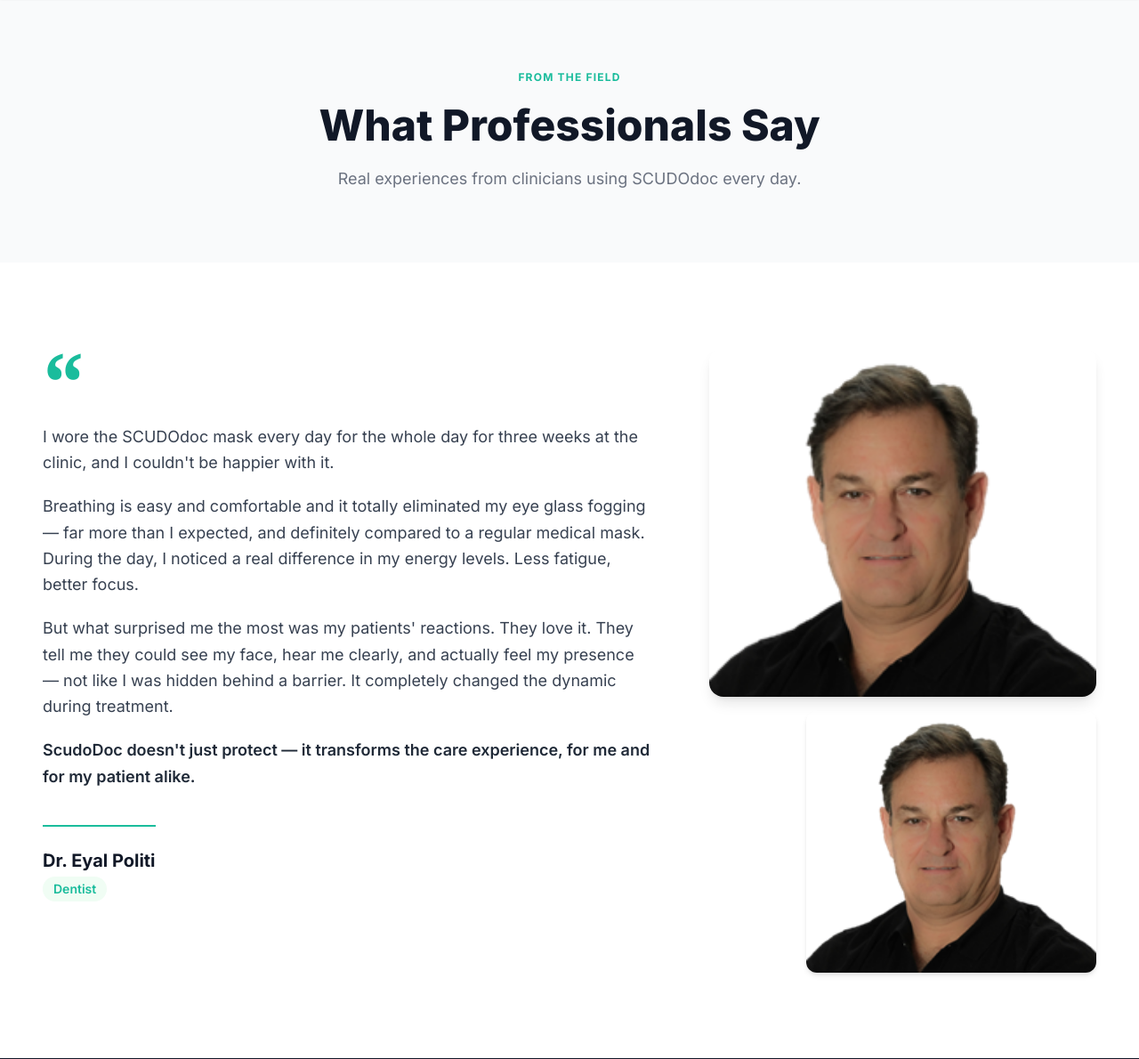
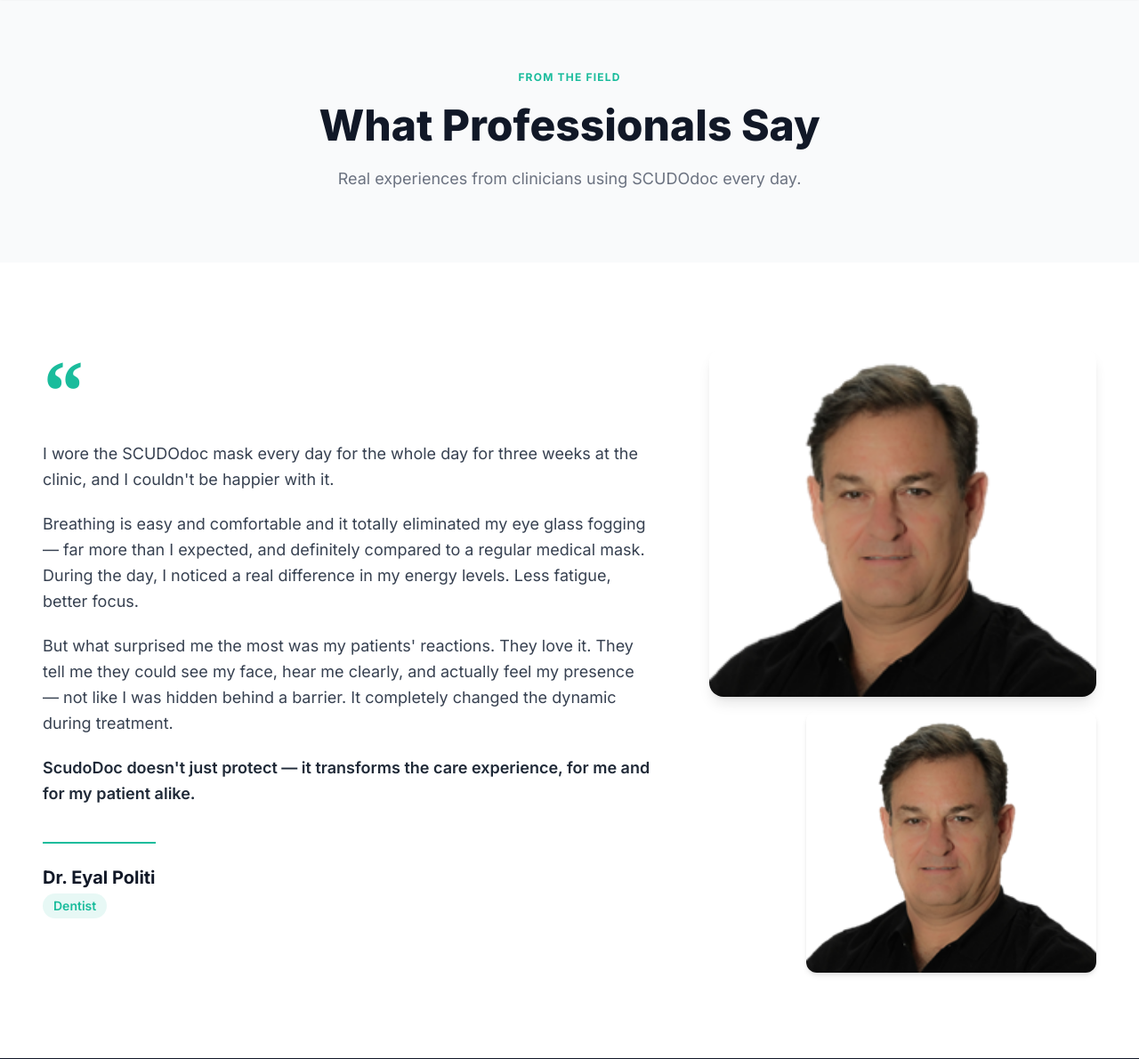
Before and after one commit to shaishalgi-art/scudodoc-website-, a Flask app: page /testimonials in a window 1280 px wide. Shown: the part 127-1317 px from the top of the page at 89% size. Run offline with Flask 3, Linux system fonts and the light colour scheme; some libraries are stand-ins or nearby versions.

Commit message:
fix: clean up testimonials template styles per code review

```diff
--- a/templates/testimonials.html
+++ b/templates/testimonials.html
@@ -20,7 +20,7 @@
 
       <!-- LEFT: Quote -->
       <div class="lg:col-span-3">
-        <div class="text-8xl font-extrabold text-primary leading-none mb-2 select-none" style="font-family: Georgia, serif; line-height: 0.8;">&ldquo;</div>
+        <div class="text-8xl font-extrabold text-primary font-serif leading-none mb-2 select-none">&ldquo;</div>
 
         <blockquote class="text-lg text-gray-700 leading-relaxed space-y-5">
           <p>I wore the SCUDOdoc mask every day for the whole day for three weeks at the clinic, and I couldn't be happier with it.</p>
@@ -32,7 +32,7 @@
         <!-- Byline -->
         <div class="mt-10 pt-6 border-t-2 border-primary inline-block">
           <p class="text-xl font-bold text-gray-900">Dr. Eyal Politi</p>
-          <span class="inline-block mt-1 text-sm font-semibold text-primary bg-green-50 px-3 py-1 rounded-full">Dentist</span>
+          <span class="inline-block mt-1 text-sm font-semibold text-primary bg-primary/10 px-3 py-1 rounded-full">Dentist</span>
         </div>
       </div>
 
@@ -55,7 +55,7 @@
 </section>
 
 <!-- SECTION 3: BOTTOM CTA -->
-<section class="bg-gray-900 py-20 text-center">
+<section class="bg-gray-900 py-20 text-center fade-in">
   <div class="max-w-3xl mx-auto px-6">
     <h2 class="text-3xl font-bold text-white mb-8">Ready to transform your practice?</h2>
     <div class="flex flex-col sm:flex-row gap-4 justify-center">
```
